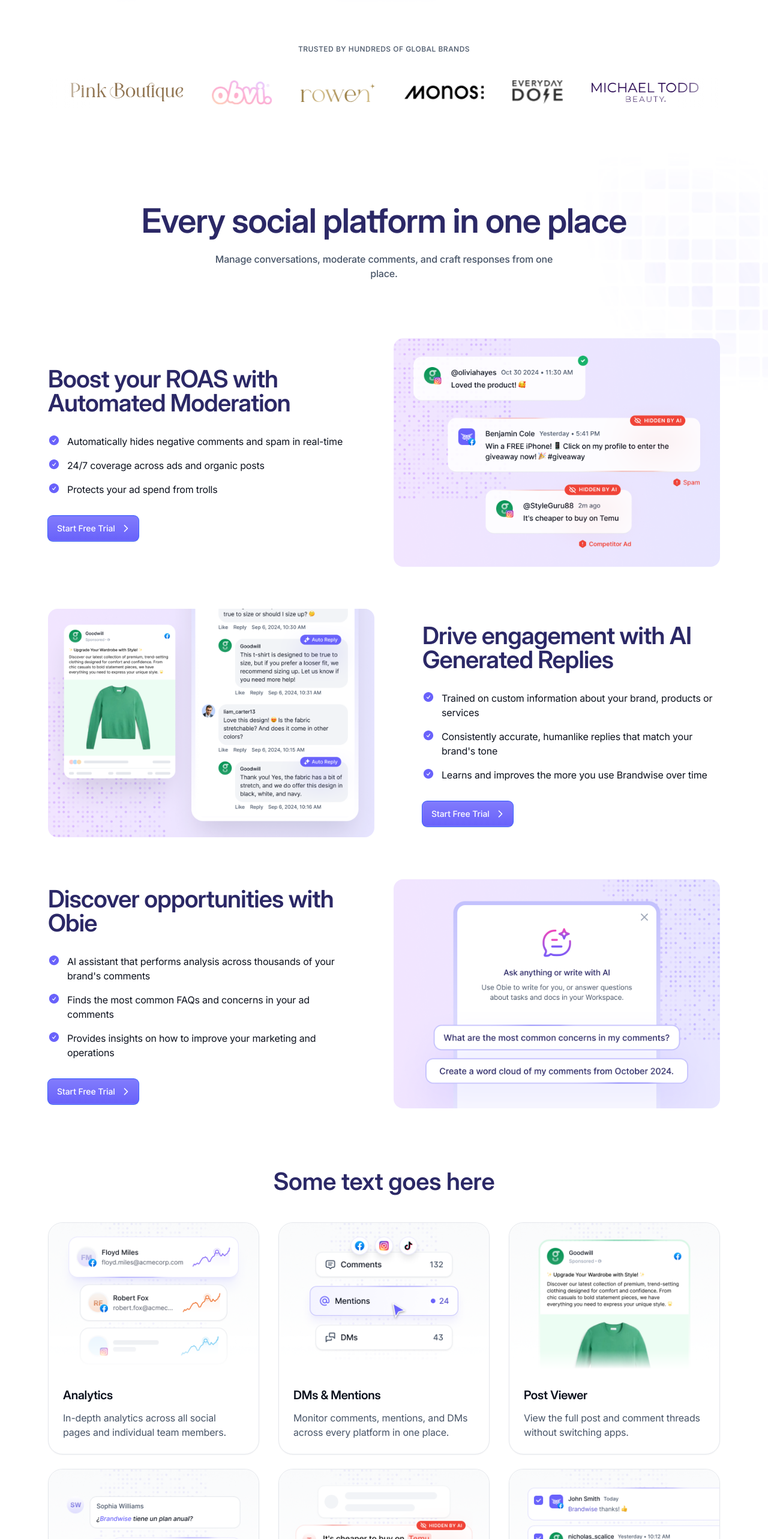
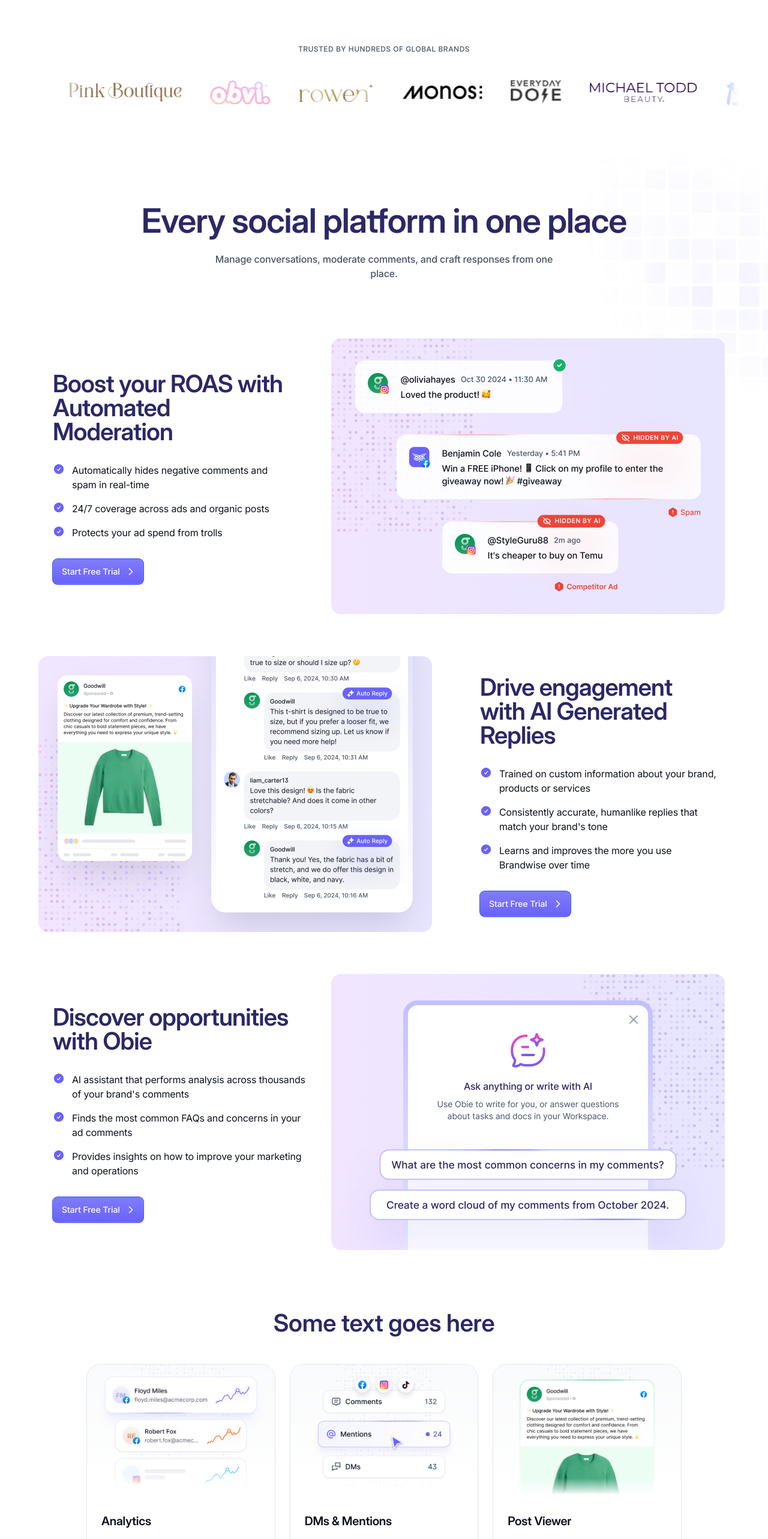
Before and after one commit to shahrukh263/brand, a Next.js app: page /social-inbox in a window 1280 px wide. Shown: the part 1120-3686 px from the top of the page at 60% size. Built offline with nearby package versions, Linux system fonts and the light colour scheme.

Commit message:
page updated

```diff
--- a/components/BrandComp.tsx
+++ b/components/BrandComp.tsx
@@ -15,7 +15,7 @@
           <h5 className="text-center text-[#475467] text-xs font-medium tracking-[0.04em] mb-10 uppercase">
             Trusted by hundreds of global brands
           </h5>
-          <div className="flex flex-col overflow-hidden w-[calc(100vw-48px)] h-[50px] max-w-full">
+          <div className="flex flex-col overflow-hidden w-[calc(100vw-48px)] h-[50px] max-w-full xl:max-w-[1152px]">
             <div className="relative">
               <span className="absolute left-0 top-0 w-[70px] h-full bg-gradient-to-l to-transparent rotate-180 z-10 from-white"></span>
               <div className="flex items-center animate-slow-infinite-scroll gap-12 mix-blend-darken justify-between">
--- a/components/PlatformComp.tsx
+++ b/components/PlatformComp.tsx
@@ -21,9 +21,10 @@
               one <span className="md:block">place.</span>
             </p>
           </div>
+          <div className="xl:mx-auto xl:max-w-[1152px]">
           <div className="flex flex-wrap sm:-mx-4 md:justify-center md:items-center">
             <div
-              className="sm:px-4 xl:w-1/2 lg:w-1/2 md:w-1/2 w-full md:order-1 order-2"
+              className="sm:px-4 xl:w-5/12 lg:w-1/2 md:w-1/2 w-full md:order-1 order-2"
               data-aos="fade-right"
             >
               <div className="lg:pr-12">
@@ -108,11 +109,12 @@
               </div>
             </div>
             <div
-              className="sm:px-4 xl:w-1/2 lg:w-1/2 md:w-1/2 w-full md:order-2 order-1"
+              className="sm:px-4 xl:px-0 xl:w-[656px] lg:w-1/2 md:w-1/2 w-full md:order-2 order-1"
               data-aos="fade-left"
             >
               <Image
                 src={ModerationImg}
+                width={656} height={460} objectFit="cover"
                 alt=""
                 className="!block rounded-2xl"
               />
@@ -121,13 +123,13 @@
           <div className="lg:pt-16 pt-12">
             <div className="flex flex-wrap sm:-mx-4 md:justify-between md:items-center">
               <div
-                className="sm:px-4 xl:w-1/2 lg:w-1/2 md:w-1/2 w-full"
+                className="sm:px-4 xl:px-0 xl:w-[656px] lg:w-1/2 md:w-1/2 w-full"
                 data-aos="fade-right"
               >
-                <Image src={RepliesImg} alt="" className="!block rounded-2xl" />
+                <Image src={RepliesImg} alt="" width={656} height={460} objectFit="cover" className="!block rounded-2xl" />
               </div>
               <div
-                className="sm:px-4 xl:w-1/2 lg:w-1/2 md:w-1/2 w-full"
+                className="sm:px-4 xl:w-5/12 lg:w-1/2 md:w-1/2 w-full"
                 data-aos="fade-left"
               >
                <div className="lg:pl-12">
@@ -218,10 +220,10 @@
           <div className="lg:pt-16 pt-12">
             <div className="flex flex-wrap sm:-mx-4 md:justify-center md:items-center">
               <div
-                className="sm:px-4 xl:w-1/2 lg:w-1/2 md:w-1/2 w-full md:order-1 order-2"
+                className="sm:px-4 xl:w-5/12 lg:w-1/2 md:w-1/2 w-full md:order-1 order-2"
                 data-aos="fade-right"
               >
-                <div className="lg:pr-12">
+                <div className="lg:pr-6">
                 <h4 className="md:mt-0 mt-5 text-[#2B2866] lg:text-[40px] font-[600] inter-display tracking-[-0.02em] lg:leading-[1] md:text-3xl text-2xl md:mb-8 mb-6">
                   Discover opportunities with Obie
                 </h4>
@@ -306,12 +308,13 @@
                 </div>
               </div>
               <div
-                className="sm:px-4 xl:w-1/2 lg:w-1/2 md:w-1/2 w-full md:order-2 order-1"
+                className="sm:px-4 xl:px-0 xl:w-[656px] lg:w-1/2 md:w-1/2 w-full md:order-2 order-1"
                 data-aos="fade-left"
               >
-                <Image src={ObieImg} alt="" className="!block rounded-2xl" />
+                <Image src={ObieImg} width={656} height={460} objectFit="cover" alt="" className="!block rounded-2xl" />
               </div>
             </div>
+          </div>
           </div>
         </div>
       </section>
--- a/components/SocialFeature.tsx
+++ b/components/SocialFeature.tsx
@@ -11,15 +11,15 @@
   return (
     <>
       <section className="lg:pb-24 md:pb-20 sm:pb-16 pb-12">
-        <div className="innerDiv">
+        <div className="innerDiv xl:max-w-[1152px]">
           <h4
             data-aos="fade-up"
             className="text-[#2B2866] md:text-[40px] md:leading-10 text-[32px] leading-[38px] font-[600] inter-display tracking-[-0.005em] text-center md:mb-12 mb-8"
           >
             Some text goes here
           </h4>
-          <div className="flex flex-wrap sm:-mx-4 gap-y-6">
-            <div className="sm:px-4 lg:w-1/3 md:w-1/3 sm:w-1/2 w-full">
+          <div className="grid lg:grid-cols-3 md:grid-cols-3 sm:grid-cols-2 grid-cols-1 sm:gap-x-6 gap-y-6">
+            <div className="w-full">
               <div
                 data-aos="fade-up"
                 className="bg-white rounded-3xl border border-[#E4E7EC] shadow-[0px_1px_2px_0px_rgba(16,_24,_40,_0.05)]"
@@ -42,7 +42,7 @@
             </div>
             <div
               data-aos="fade-up"
-              className="sm:px-4 lg:w-1/3 md:w-1/3 sm:w-1/2 w-full"
+              className="w-full"
             >
               <div className="bg-white rounded-3xl border border-[#E4E7EC] shadow-[0px_1px_2px_0px_rgba(16,_24,_40,_0.05)]">
                 <Image
@@ -63,7 +63,7 @@
             </div>
             <div
               data-aos="fade-up"
-              className="sm:px-4 lg:w-1/3 md:w-1/3 sm:w-1/2 w-full"
+              className="w-full"
             >
               <div className="bg-white rounded-3xl border border-[#E4E7EC] shadow-[0px_1px_2px_0px_rgba(16,_24,_40,_0.05)]">
                 <Image
@@ -84,7 +84,7 @@
             </div>
             <div
               data-aos="fade-up"
-              className="sm:px-4 lg:w-1/3 md:w-1/3 sm:w-1/2 w-full"
+              className="w-full"
             >
               <div className="bg-white rounded-3xl border border-[#E4E7EC] shadow-[0px_1px_2px_0px_rgba(16,_24,_40,_0.05)]">
                 <Image
@@ -105,7 +105,7 @@
             </div>
             <div
               data-aos="fade-up"
-              className="sm:px-4 lg:w-1/3 md:w-1/3 sm:w-1/2 w-full"
+              className="w-full"
             >
               <div className="bg-white rounded-3xl border border-[#E4E7EC] shadow-[0px_1px_2px_0px_rgba(16,_24,_40,_0.05)]">
                 <Image
@@ -126,7 +126,7 @@
             </div>
             <div
               data-aos="fade-up"
-              className="sm:px-4 lg:w-1/3 md:w-1/3 sm:w-1/2 w-full"
+              className="w-full"
             >
               <div className="bg-white rounded-3xl border border-[#E4E7EC] shadow-[0px_1px_2px_0px_rgba(16,_24,_40,_0.05)]">
                 <Image src={bulkImg} alt="" className="rounded-t-3xl !block" />
--- a/components/TestimonialComp.tsx
+++ b/components/TestimonialComp.tsx
@@ -22,6 +22,7 @@
               Here's what they have to say about Brandwise
             </p>
           </div>
+          <div className="xl:max-w-[1152px] xl:mx-auto">
           <Swiper
             className="mySwiper"
             autoplay={{
@@ -141,6 +142,7 @@
               </div>
             </SwiperSlide>
           </Swiper>
+          </div>
         </div>
       </section>
     </>
--- a/styles/globals.scss
+++ b/styles/globals.scss
@@ -386,7 +386,7 @@
 /* Desktop (2xl)  */
 @media only screen and (min-width: 1536px) {
   .innerDiv {
-    max-width: 1280px;
+    max-width: 1216px;
     margin: 0 auto;
     padding-left: 0;
     padding-right: 0;
```
